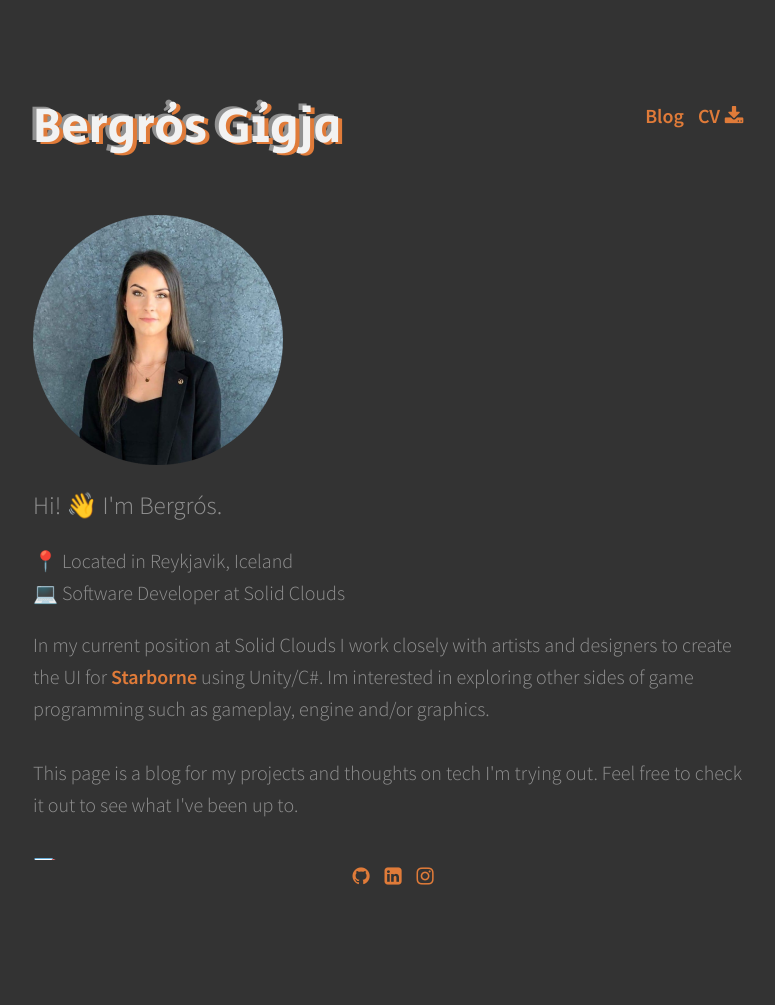
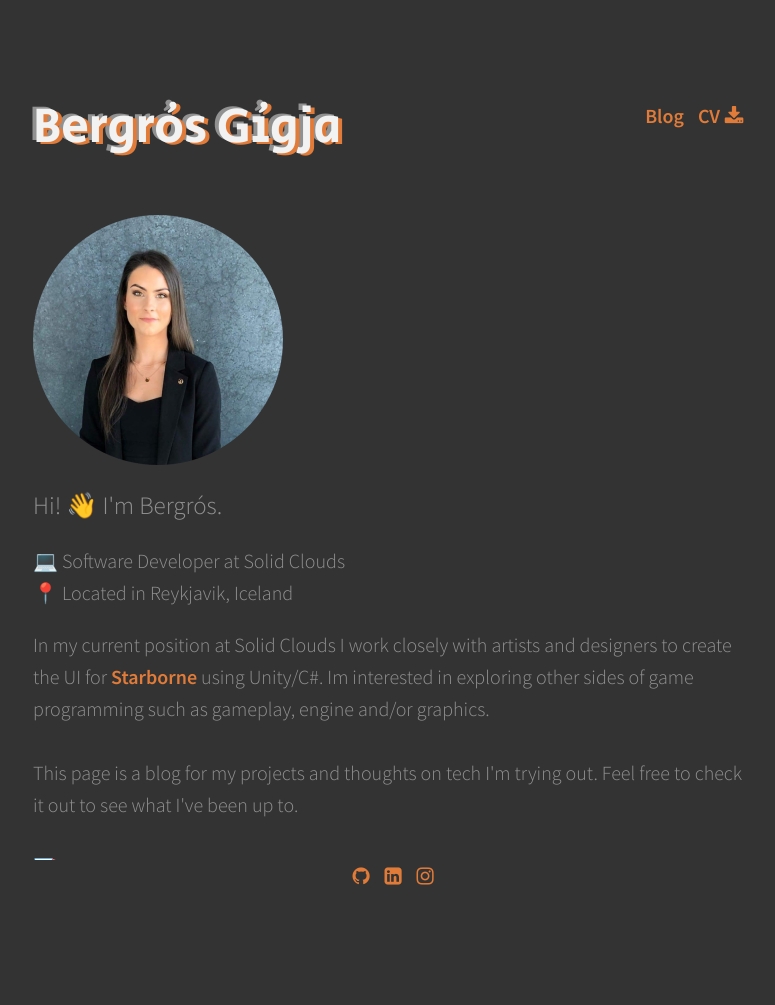
Before and after one commit to BergrosGigja/bergrosgigja.com, a Jekyll site: the page built from index.html, in a window 1280 px wide. Shown: the whole page, without its empty margins (247-1022 px from the left). Built offline with Jekyll 4.4.1, drawn with Linux system fonts in a browser that asks for light colours; emoji names are drawn with the system emoji font; some of the changed lines change nothing that is shown.

Commit message:
fix text

```diff
--- a/index.html
+++ b/index.html
@@ -22,8 +22,8 @@ layout: default
   <p class="lead">Hi! :wave: I'm Bergrós.</p>
 
   <p>
+  :computer: Software Developer at Solid Clouds<br>
   :round_pushpin: Located in Reykjavik, Iceland<br>
-  :computer: Software Developer at Solid Clouds<br>
   </p>
 
   In my current position at Solid Clouds I work closely with artists and designers to create the UI for <a href="https://starborne.com/">Starborne</a> using Unity/C#. Im interested in exploring other sides of game programming such as gameplay, engine and/or graphics.
```
